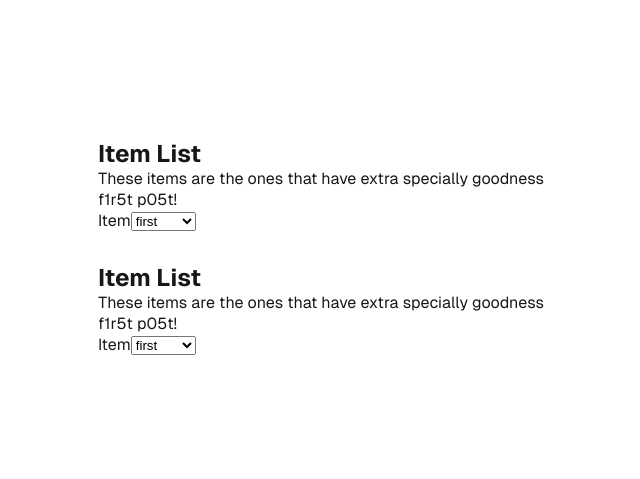
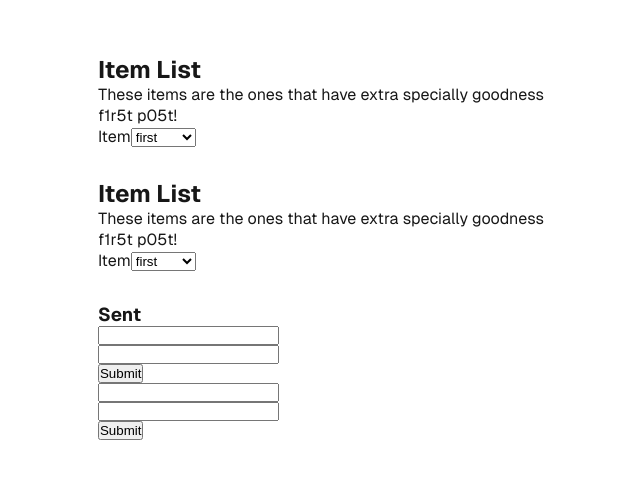
Before and after one commit to jared-smith-kr/modern-react-talks, a Next.js app: page / in a window 1280 px wide. Shown: the part 153-632 px from the top of the page, without its empty margins (319-959 px from the left). Built offline with nearby package versions, Linux system fonts and the light colour scheme.

Commit message:
Finish talk 3 on server actions

```diff
--- a/actions/talk3/index.ts
+++ b/actions/talk3/index.ts
@@ -1,10 +1,6 @@
-"use server";
-
-export type MyFormData = {
-  a: string;
-  b: string;
-};
-
-export async function serverific(value: MyFormData): Promise<void> {
-  console.log(value);
+export async function serverific(data: FormData): Promise<void> {
+  "use server";
+  const a = data.get("a");
+  const b = data.get("b");
+  console.log(a, b);
 }
--- /dev/null
+++ b/app/api/talk3/route.ts
@@ -0,0 +1,5 @@
+export async function POST(req: Request): Promise<Response> {
+  const { a, b } = await req.json();
+  console.log(a, b);
+  return Response.json({ message: "success!" });
+}
--- a/app/page.tsx
+++ b/app/page.tsx
@@ -1,6 +1,8 @@
 import styles from "./page.module.css";
 import { MyItemSelect } from "../components/talk1/MyItemSelect";
 import { MyItemSelect as MyItemSelect2 } from "../components/talk2/MyItemSelect";
+import { MyForm } from "../components/talk3/MyForm";
+import { MyServerForm } from "../components/talk3/MyServerForm";
 
 export default function Home() {
   return (
@@ -12,6 +14,10 @@ export default function Home() {
         <section id="talk2">
           <MyItemSelect2 />
         </section>
+        <section id="talk3">
+          <MyForm />
+          <MyServerForm />
+        </section>
       </main>
     </div>
   );
--- a/components/talk3/MyForm.tsx
+++ b/components/talk3/MyForm.tsx
@@ -1,6 +1,5 @@
 "use client";
 import { ChangeEvent, FormEvent, useState, useTransition } from "react";
-import { serverific } from "@/actions/talk3";
 
 const formControlStyles = {
   display: "flex",
@@ -16,17 +15,20 @@ export function MyForm(): JSX.Element {
   // again, not going to memoize, React compiler, later talk, yadda yadda
   const onSubmit = (evt: FormEvent<HTMLFormElement>): void => {
     evt.preventDefault();
-    serverific({ a, b });
+    startTransition(() => {
+      fetch("http://127.0.0.1:3000/api/talk3", {
+        method: "POST",
+        body: JSON.stringify({ a, b }),
+      }).catch(console.error);
+    });
   };
 
   const onChange = (evt: ChangeEvent<HTMLInputElement>): void => {
-    startTransition(() => {
-      if (evt.target.name === "a") {
-        setA(evt.target.value);
-      } else {
-        setB(evt.target.value);
-      }
-    });
+    if (evt.target.name === "a") {
+      setA(evt.target.value);
+    } else {
+      setB(evt.target.value);
+    }
   };
 
   return (
--- /dev/null
+++ b/components/talk3/MyServerForm.tsx
@@ -0,0 +1,19 @@
+// NOTE: No "use client"!
+import { serverific } from "@/actions/talk3";
+
+const formControlStyles = {
+  display: "flex",
+  flexDirection: "column",
+} as const;
+
+export function MyServerForm(): JSX.Element {
+  return (
+    <form action={serverific}>
+      <input style={formControlStyles} type="text" name="a" />
+      <input style={formControlStyles} type="text" name="b" />
+      <button style={formControlStyles} type="submit">
+        Submit
+      </button>
+    </form>
+  );
+}
```
Also changed, not shown: talks/server-actions/README.md (added).
